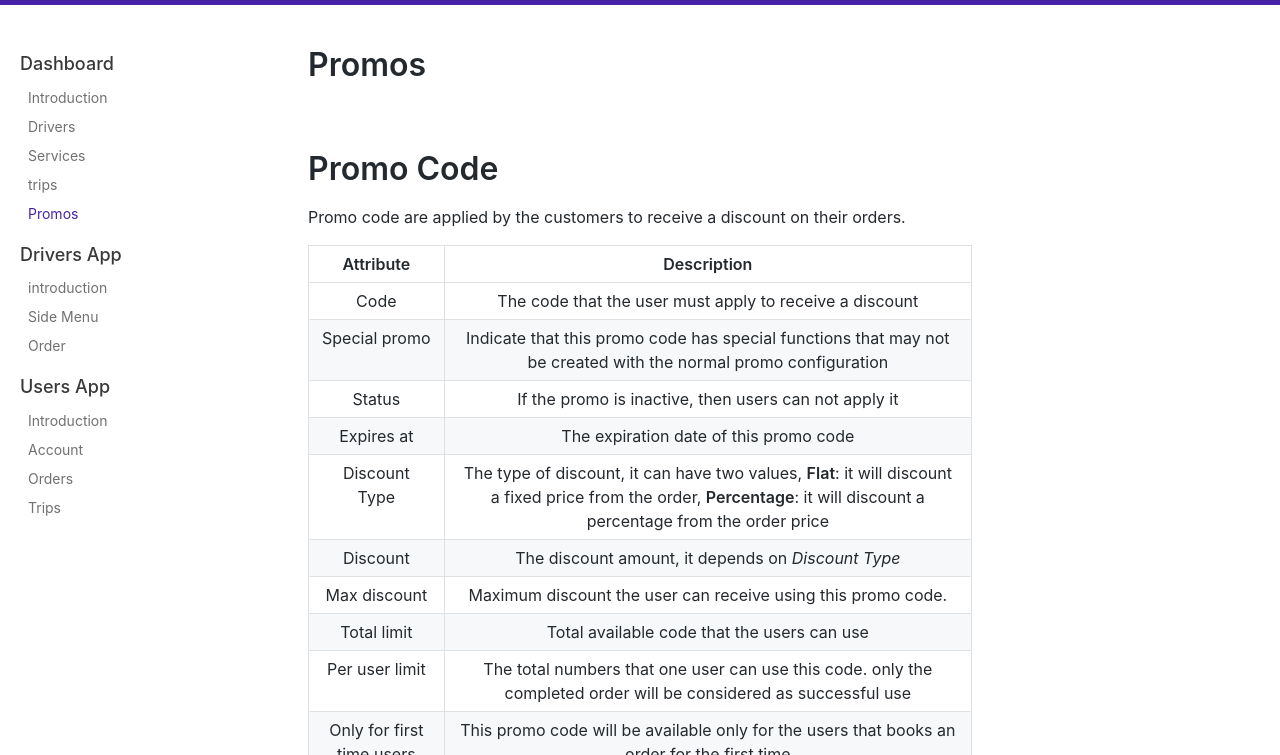
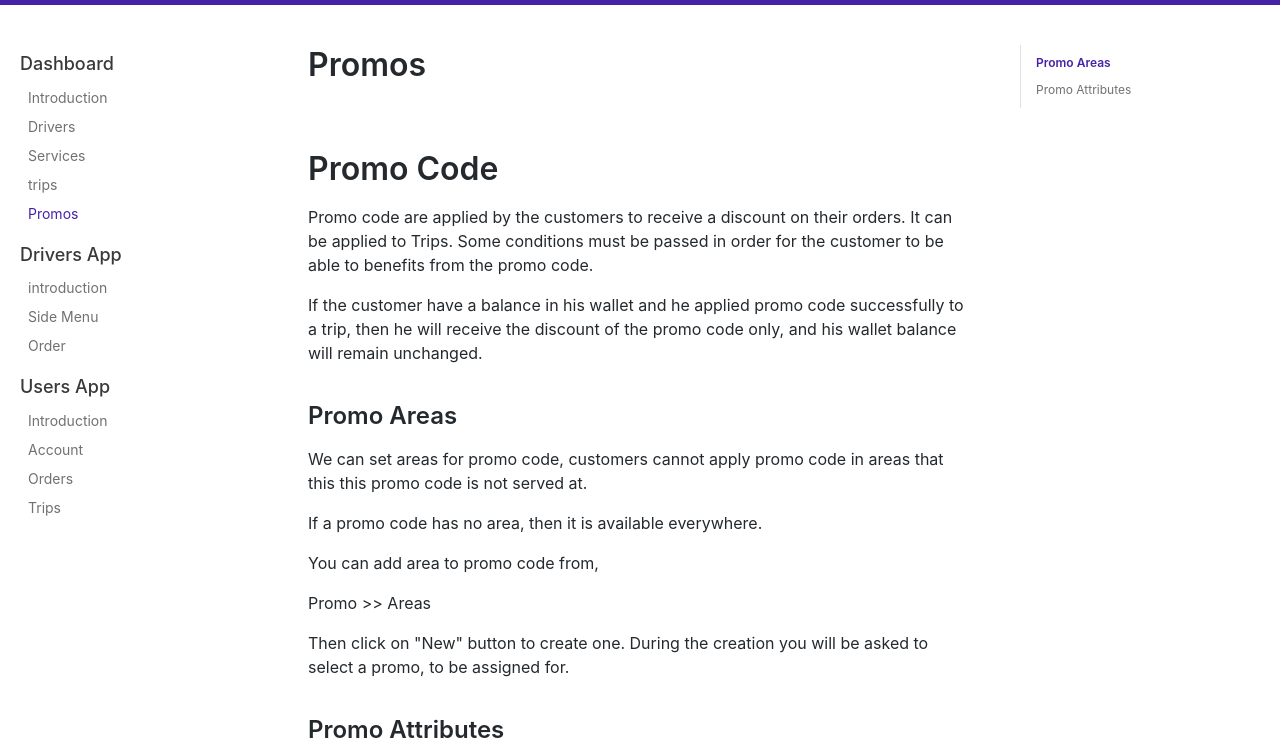
Before and after one commit to hassanawini/awini-docs, a plain HTML site: page docs/dashboard/promos.html in a window 1280 px wide. Shown: the part 45-800 px from the top of the page. Drawn offline with nearby package versions, Linux system fonts and the light colour scheme.

Commit message:
Deploy website
Deploy website version based on 47e42b2f832490b8ea3a5eabdcf6823a1eb8b39f

```diff
--- a/docs/dashboard/promos.html
+++ b/docs/dashboard/promos.html
@@ -55,7 +55,15 @@
               }
             });
         </script></nav></div><div class="container mainContainer docsContainer"><div class="wrapper"><div class="post"><header class="postHeader"><h1 id="__docusaurus" class="postHeaderTitle">Promos</h1></header><article><div><span><h1><a class="anchor" aria-hidden="true" id="promo-code"></a><a href="#promo-code" aria-hidden="true" class="hash-link"><svg class="hash-link-icon" aria-hidden="true" height="16" version="1.1" viewBox="0 0 16 16" width="16"><path fill-rule="evenodd" d="M4 9h1v1H4c-1.5 0-3-1.69-3-3.5S2.55 3 4 3h4c1.45 0 3 1.69 3 3.5 0 1.41-.91 2.72-2 3.25V8.59c.58-.45 1-1.27 1-2.09C10 5.22 8.98 4 8 4H4c-.98 0-2 1.22-2 2.5S3 9 4 9zm9-3h-1v1h1c1 0 2 1.22 2 2.5S13.98 12 13 12H9c-.98 0-2-1.22-2-2.5 0-.83.42-1.64 1-2.09V6.25c-1.09.53-2 1.84-2 3.25C6 11.31 7.55 13 9 13h4c1.45 0 3-1.69 3-3.5S14.5 6 13 6z"></path></svg></a>Promo Code</h1>
-<p>Promo code are applied by the customers to receive a discount on their orders.</p>
+<p>Promo code are applied by the customers to receive a discount on their orders. It can be applied to Trips. Some  conditions must be passed in order for the customer to be able to benefits from the promo code.</p>
+<p>If the customer have a balance in his wallet and he applied promo code successfully to a trip, then he will receive the discount of the promo code only, and his wallet balance will remain unchanged.</p>
+<h2><a class="anchor" aria-hidden="true" id="promo-areas"></a><a href="#promo-areas" aria-hidden="true" class="hash-link"><svg class="hash-link-icon" aria-hidden="true" height="16" version="1.1" viewBox="0 0 16 16" width="16"><path fill-rule="evenodd" d="M4 9h1v1H4c-1.5 0-3-1.69-3-3.5S2.55 3 4 3h4c1.45 0 3 1.69 3 3.5 0 1.41-.91 2.72-2 3.25V8.59c.58-.45 1-1.27 1-2.09C10 5.22 8.98 4 8 4H4c-.98 0-2 1.22-2 2.5S3 9 4 9zm9-3h-1v1h1c1 0 2 1.22 2 2.5S13.98 12 13 12H9c-.98 0-2-1.22-2-2.5 0-.83.42-1.64 1-2.09V6.25c-1.09.53-2 1.84-2 3.25C6 11.31 7.55 13 9 13h4c1.45 0 3-1.69 3-3.5S14.5 6 13 6z"></path></svg></a>Promo Areas</h2>
+<p>We can set areas for promo code, customers cannot apply promo code in areas that this this promo code is not served at.</p>
+<p>If a promo code has no area, then it is available everywhere.</p>
+<p>You can add area to promo code from,</p>
+<p>Promo &gt;&gt; Areas</p>
+<p>Then click on &quot;New&quot; button to create one. During the creation you will be asked to select a promo, to be assigned for.</p>
+<h2><a class="anchor" aria-hidden="true" id="promo-attributes"></a><a href="#promo-attributes" aria-hidden="true" class="hash-link"><svg class="hash-link-icon" aria-hidden="true" height="16" version="1.1" viewBox="0 0 16 16" width="16"><path fill-rule="evenodd" d="M4 9h1v1H4c-1.5 0-3-1.69-3-3.5S2.55 3 4 3h4c1.45 0 3 1.69 3 3.5 0 1.41-.91 2.72-2 3.25V8.59c.58-.45 1-1.27 1-2.09C10 5.22 8.98 4 8 4H4c-.98 0-2 1.22-2 2.5S3 9 4 9zm9-3h-1v1h1c1 0 2 1.22 2 2.5S13.98 12 13 12H9c-.98 0-2-1.22-2-2.5 0-.83.42-1.64 1-2.09V6.25c-1.09.53-2 1.84-2 3.25C6 11.31 7.55 13 9 13h4c1.45 0 3-1.69 3-3.5S14.5 6 13 6z"></path></svg></a>Promo Attributes</h2>
 <table>
 <thead>
 <tr><th style="text-align:center">Attribute</th><th style="text-align:center">Description</th></tr>
@@ -74,4 +82,4 @@
 <tr><td style="text-align:center">Services</td><td style="text-align:center">The promo code is available only for these services</td></tr>
 </tbody>
 </table>
-</span></div></article></div><div class="docs-prevnext"><a class="docs-prev button" href="/docs/dashboard/trips"><span class="arrow-prev">← </span><span>trips</span></a><a class="docs-next button" href="/docs/driverapp/introduction"><span>introduction</span><span class="arrow-next"> →</span></a></div></div></div><nav class="onPageNav"></nav></div><footer class="nav-footer" id="footer"><section class="copyright">Copyright © 2020 awiniAPP</section></footer></div></body></html>
+</span></div></article></div><div class="docs-prevnext"><a class="docs-prev button" href="/docs/dashboard/trips"><span class="arrow-prev">← </span><span>trips</span></a><a class="docs-next button" href="/docs/driverapp/introduction"><span>introduction</span><span class="arrow-next"> →</span></a></div></div></div><nav class="onPageNav"><ul class="toc-headings"><li><a href="#promo-areas">Promo Areas</a></li><li><a href="#promo-attributes">Promo Attributes</a></li></ul></nav></div><footer class="nav-footer" id="footer"><section class="copyright">Copyright © 2020 awiniAPP</section></footer></div></body></html>
```
Also changed, not shown: docs/dashboard/promos/index.html (+10 -2 lines), 1 other file.
